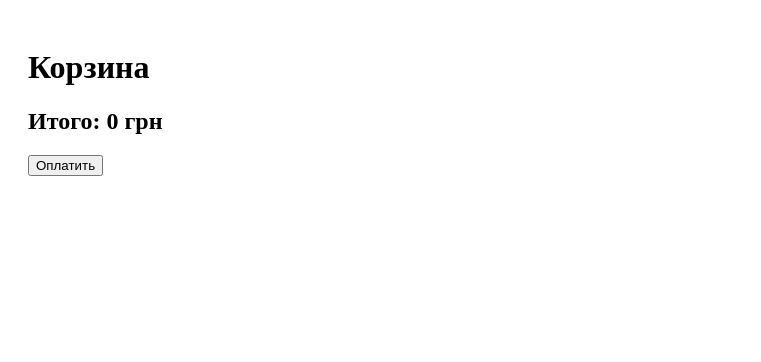
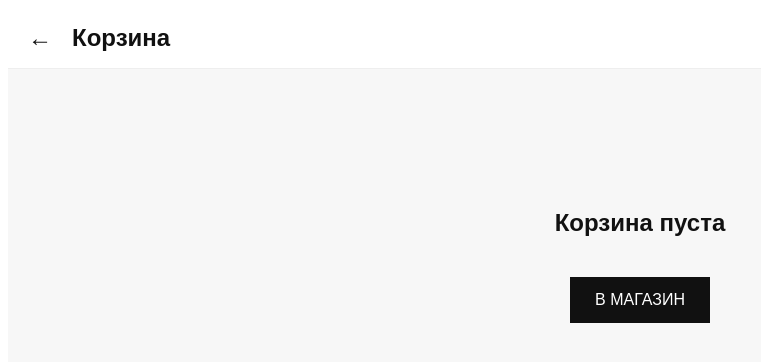
Before and after one commit to ssqwllfnn210230-sudo/sensx-store, a Next.js app: page /cart in a window 1280 px wide. Shown: the top 362 px of the page, without its empty margins (0-761 px from the left). Built offline with nearby package versions, Linux system fonts and the light colour scheme.

Commit message:
Update cart.js

```diff
--- a/pages/cart.js
+++ b/pages/cart.js
@@ -4,27 +4,191 @@ export default function Cart() {
   const [cart, setCart] = useState([]);
 
   useEffect(() => {
-    const saved = JSON.parse(localStorage.getItem("cart")) || [];
-    setCart(saved);
+    setCart(JSON.parse(localStorage.getItem("cart")) || []);
   }, []);
 
-  const total = cart.reduce((sum, i) => sum + i.price * i.count, 0);
+  function removeItem(name) {
+    const newCart = cart.filter((item) => item.name !== name);
+    setCart(newCart);
+    localStorage.setItem("cart", JSON.stringify(newCart));
+  }
+
+  const total = cart.reduce(
+    (sum, item) => sum + item.price * item.count,
+    0
+  );
 
   return (
-    <div style={{ padding: 20 }}>
-      <h1>Корзина</h1>
+    <div
+      style={{
+        minHeight: "100vh",
+        background: "#f7f7f7",
+        color: "#111",
+        fontFamily: "Arial, sans-serif",
+        paddingBottom: 50,
+      }}
+    >
+      {/* HEADER */}
+      <div
+        style={{
+          height: 60,
+          background: "#fff",
+          borderBottom: "1px solid #eee",
+          display: "flex",
+          alignItems: "center",
+          padding: "0 20px",
+        }}
+      >
+        <a
+          href="/"
+          style={{
+            textDecoration: "none",
+            color: "#111",
+            fontSize: 24,
+          }}
+        >
+          ←
+        </a>
 
-      {cart.map((item, i) => (
-        <div key={i}>
-          {item.name} × {item.count} = {item.price * item.count} грн
-        </div>
-      ))}
+        <h2 style={{ marginLeft: 20 }}>
+          Корзина
+        </h2>
+      </div>
 
-      <h2>Итого: {total} грн</h2>
+      {/* CONTENT */}
+      <main
+        style={{
+          maxWidth: 700,
+          margin: "auto",
+          padding: 20,
+        }}
+      >
+        {cart.length === 0 ? (
+          <div
+            style={{
+              textAlign: "center",
+              paddingTop: 100,
+            }}
+          >
+            <h2>Корзина пуста</h2>
 
-      <a href="/checkout">
-        <button>Оплатить</button>
-      </a>
+            <a
+              href="/"
+              style={{
+                display: "inline-block",
+                marginTop: 20,
+                padding: "14px 25px",
+                background: "#111",
+                color: "#fff",
+                textDecoration: "none",
+              }}
+            >
+              В МАГАЗИН
+            </a>
+          </div>
+        ) : (
+          <>
+            {cart.map((item) => (
+              <div
+                key={item.name}
+                style={{
+                  background: "#fff",
+                  border: "1px solid #e5e5e5",
+                  marginBottom: 15,
+                  padding: 15,
+                  display: "flex",
+                  gap: 15,
+                  alignItems: "center",
+                }}
+              >
+                {/* PHOTO */}
+                <img
+                  src={item.img}
+                  alt={item.name}
+                  style={{
+                    width: 110,
+                    height: 110,
+                    objectFit: "cover",
+                    background: "#111",
+                  }}
+                />
+
+                {/* INFO */}
+                <div style={{ flex: 1 }}>
+                  <h3 style={{ margin: "0 0 8px" }}>
+                    {item.name}
+                  </h3>
+
+                  <div style={{ color: "#777" }}>
+                    {item.price} грн
+                  </div>
+
+                  <div
+                    style={{
+                      marginTop: 8,
+                      fontSize: 13,
+                    }}
+                  >
+                    Количество: {item.count}
+                  </div>
+                </div>
+
+                {/* DELETE */}
+                <button
+                  onClick={() => removeItem(item.name)}
+                  style={{
+                    background: "#111",
+                    color: "#fff",
+                    border: "none",
+                    padding: "10px 12px",
+                    cursor: "pointer",
+                    fontSize: 12,
+                  }}
+                >
+                  УДАЛИТЬ
+                </button>
+              </div>
+            ))}
+
+            {/* TOTAL */}
+            <div
+              style={{
+                background: "#fff",
+                padding: 20,
+                marginTop: 25,
+                border: "1px solid #e5e5e5",
+              }}
+            >
+              <div
+                style={{
+                  display: "flex",
+                  justifyContent: "space-between",
+                  fontSize: 20,
+                  fontWeight: "bold",
+                }}
+              >
+                <span>ИТОГО</span>
+                <span>{total} грн</span>
+              </div>
+
+              <button
+                style={{
+                  width: "100%",
+                  marginTop: 20,
+                  padding: 16,
+                  background: "#111",
+                  color: "#fff",
+                  border: "none",
+                  fontWeight: "bold",
+                  cursor: "pointer",
+                }}
+              >
+                ОФОРМИТЬ ЗАКАЗ
+              </button>
+            </div>
+          </>
+        )}
+      </main>
     </div>
   );
-}
+                    }
```
